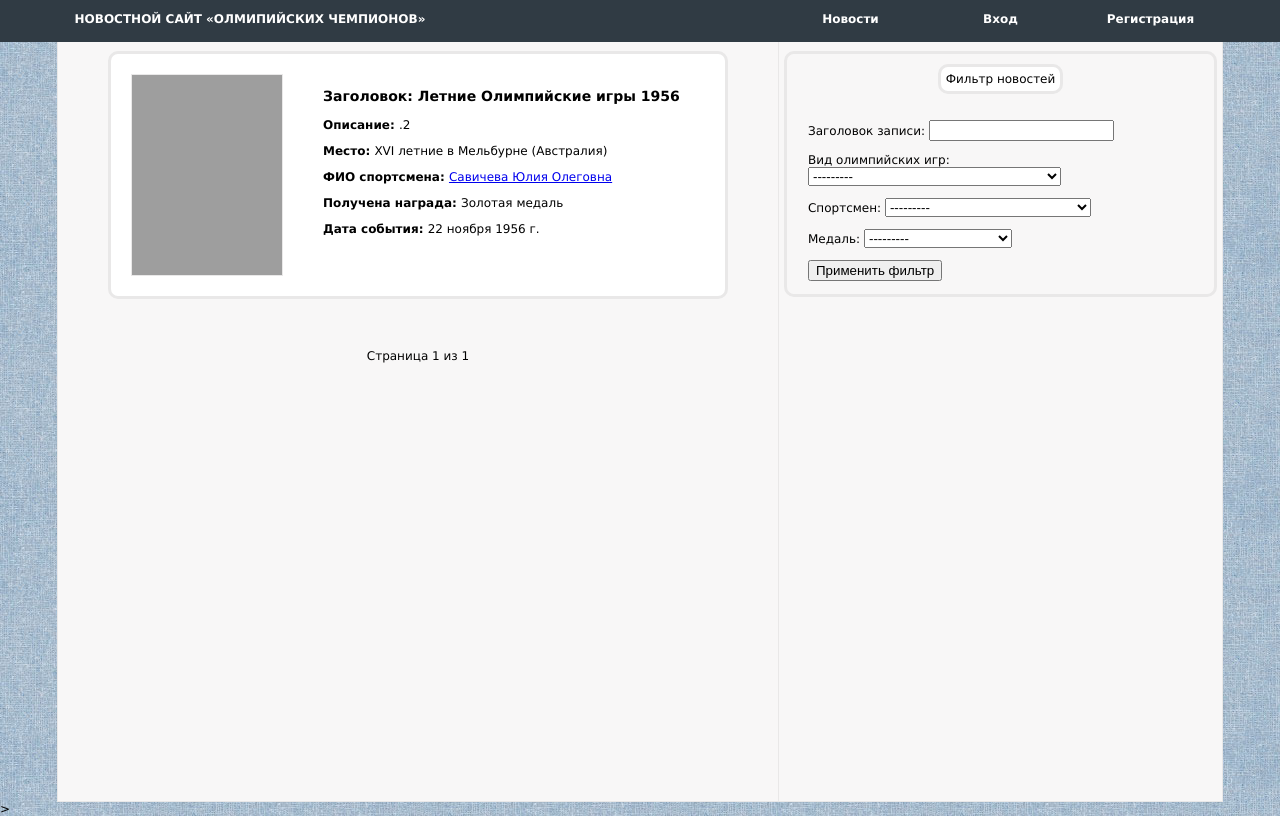
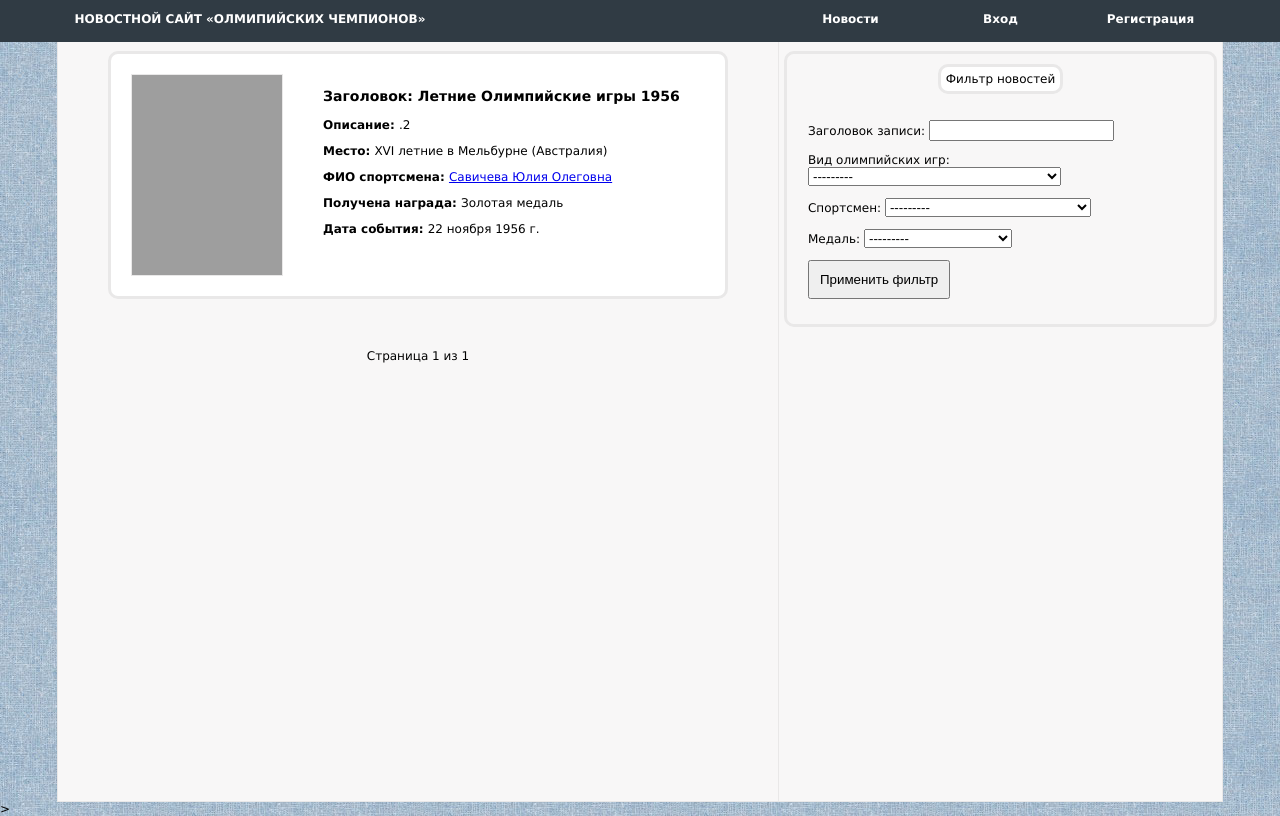
Before and after one commit to Latyshevdp72rus/Latyshevdp_WEB12, a Django app: page /news/ in a window 1280 px wide. Run offline with Django 4.2, Linux system fonts and the light colour scheme; data comes from the database, SQL or seed files in the repository; grey boxes are pictures that could not be loaded.

```diff
--- a/news_olimp_champions/static/css/main.css
+++ b/news_olimp_champions/static/css/main.css
@@ -176,8 +176,8 @@ img {
     border-radius: 10px;
     margin:5px;
     padding:10px;
-    height: 220px;
-        margin-top: 50px;
+    height: 250px;
+    margin-top: 50px;
     }
 fieldset{
     border: 0px;
@@ -207,3 +207,9 @@ margin-top:-40px;
 nav{
 display:flex;align-items: stretch;justify-content: space-evenly;flex-wrap: wrap;
 }
+
+.btn{
+
+padding:10px;
+
+}
```
